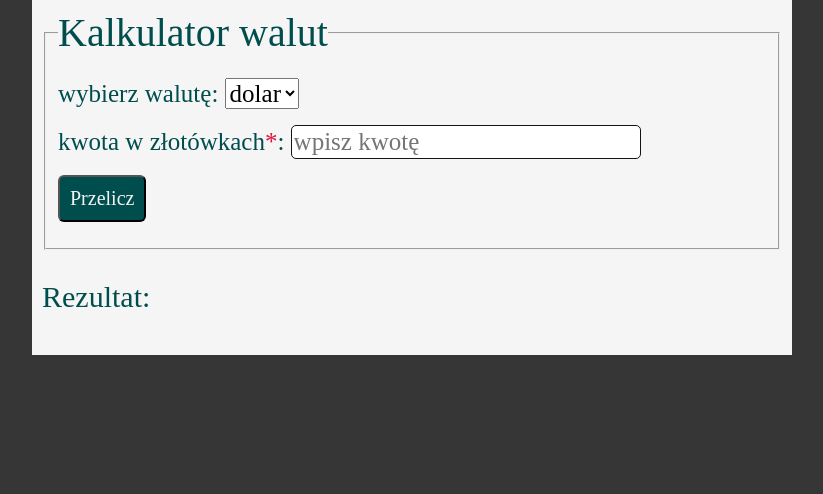
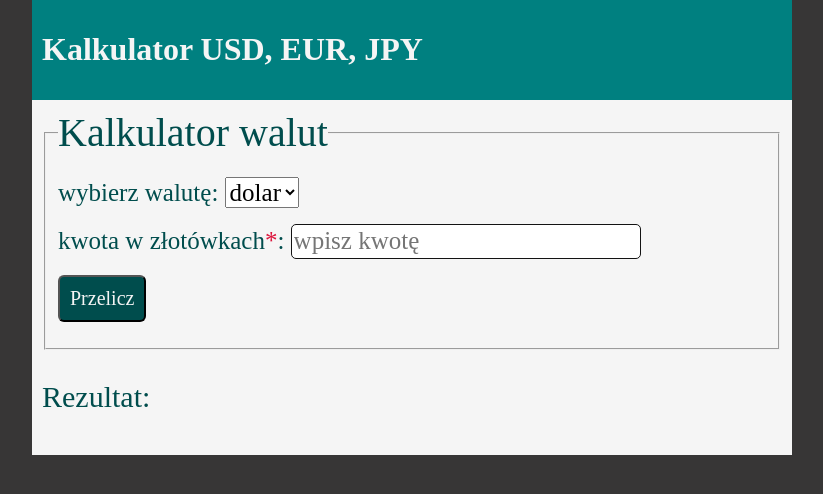
Before and after one commit to DawidGaski/currency, a plain HTML site: page index4.html in a window 1280 px wide. Shown: the whole page, without its empty margins (228-1051 px from the left). Drawn offline with nearby package versions, Linux system fonts and the light colour scheme.

Commit message:
add header

```diff
--- /dev/null
+++ b/css/header4.css
@@ -0,0 +1,8 @@
+.header {
+    background-color: teal;
+    margin: auto 20px;
+    padding: 10px;
+}
+.header__h1 {
+    color: whitesmoke;
+}
--- a/index4.html
+++ b/index4.html
@@ -6,16 +6,22 @@
     <meta http-equiv="X-UA-Compatible" content="IE=edge">
     <meta name="viewport" content="width=device-width, initial-scale=1.0">
     <title>Kalkulator walut</title>
-    <link href="css/style4.css" rel="stylesheet">
-    <link href="css/form4.css" rel="stylesheet">
     <link rel="stylesheet" href="https://cdnjs.cloudflare.com/ajax/libs/normalize/8.0.1/normalize.css"
         integrity="sha512-oHDEc8Xed4hiW6CxD7qjbnI+B07vDdX7hEPTvn9pSZO1bcRqHp8mj9pyr+8RVC2GmtEfI2Bi9Ke9Ass0as+zpg=="
         crossorigin="anonymous" referrerpolicy="no-referrer" />
     <link href="https://fonts.googleapis.com/css2?family=Roboto:wght@400;700&display=swap" rel="stylesheet">
+    <link href="css/style4.css" rel="stylesheet">
+    <link href="css/form4.css" rel="stylesheet">
+    <link href="css/header4.css" rel="stylesheet">
     <script defer src="js/js4.js"></script>
 </head>
 
 <body class="body">
+    <header class="header">
+        <h1 class="header__h1">
+            <strong>Kalkulator USD, EUR, JPY</strong>
+        </h1>
+    </header>
     <main class="main">
         <form class="js-form form">
             <fieldset>
```
